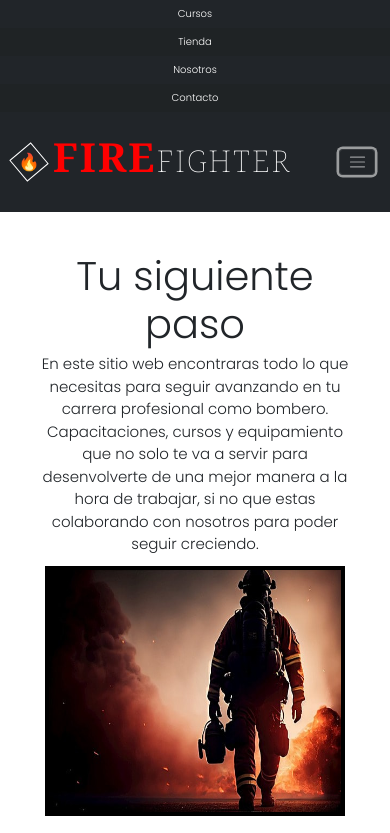
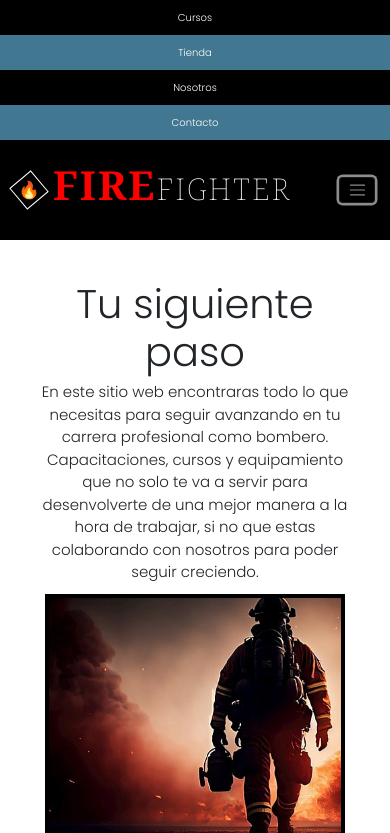
Before and after one commit to Lucianosc9927/firefighter-web, a plain HTML site: page index.html in a window 390 px wide. Both pictures are taken after a click on the button "Toggle navigation". Shown: the top 833 px of the page. Drawn offline with nearby package versions, Linux system fonts and the light colour scheme.

Commit message:
Se refactoriza codigo del header

```diff
--- a/css/estilos.css
+++ b/css/estilos.css
@@ -1,9 +1,8 @@
 /*Variables*/
 :root {
   /*Fuente*/
-    --ff-principal: 'Poppins', sans-serif;
-    --ff-logo: 'Noto Serif', serif;
-
+  --ff-principal: "Poppins", sans-serif;
+  --ff-logo: "Noto Serif", serif;
   /*Colores*/
   --clr-blanco: #ffffff;
 }
@@ -13,39 +12,44 @@
   padding: 0;
   box-sizing: border-box;
 }
-html {/*Resetear 1rem = 10px*/font-size: 62.5%;}
+html {
+  /*Resetear 1rem = 10px*/
+  font-size: 62.5%;
+}
 body {
-    width: 100vw;
   font-family: var(--ff-principal);
   font-size: 1rem;
 }
-h1  {font-size: 4rem;}
-p   {font-size: 1.5rem;}
-a   {text-decoration: none;}
-li  {list-style: none;}
-ul  {
+h1 {
+  font-size: 4rem;
+}
+p {
+  font-size: 1.5rem;
+}
+a {
+  text-decoration: none;
+}
+li {
+  list-style: none;
+}
+ul {
   padding: 0;
   margin: 0;
 }
 /*Utilidades*/
 /*Header*/
 .header {
-    max-width: 100%;
-    min-width: 375px;
+  background-color: black;
+  text-align: center;
 }
 /*Navegacion*/
-.navegacion__enlaces {
-    text-align: center;
-    line-height: 2rem;
+.navegacion__link {
+  display: block;
+  color: var(--clr-blanco);
+  padding: 1rem 0;
 }
-.navegacion__enlaces li {
-    padding: 4px 0;
-}
-.navegacion__enlaces li > a {
-    color: var(--clr-blanco);
-}
-.navegacion__enlaces li:nth-child(even) {
-    background-color: #1f2325;
+.navegacion__link--clr-secondary {
+  background-color: #427791;
 }
 /*Logo*/
 .logo {
@@ -76,14 +80,14 @@ ul  {
   color: white;
   font-family: var(--ff-logo);
   text-transform: uppercase;
-    letter-spacing: .2rem;
+  letter-spacing: 0.2rem;
   color: red;
 }
 .logo__texto--thin {
   font-weight: 100;
   font-size: 3rem;
   color: white;
-    margin-left: .2px;
+  margin-left: 0.2px;
 }
 /*Hero*/
 .hero {
@@ -91,9 +95,11 @@ ul  {
   padding: 4rem;
 }
 .hero__img {
-    width:300px;
+  max-width: 300px;
+  width: 100%;
   height: 250px;
-    border: .4rem solid black;
+  border: 0.4rem solid black;
+  object-fit: cover;
 }
 .hero__texto {
   width: 100%;
@@ -145,6 +151,7 @@ ul  {
 .carousel-item img {
   height: 40rem;
   min-width: 290px;
+  object-fit: cover;
 }
 .nosotros {
   display: flex;
@@ -153,7 +160,7 @@ ul  {
   margin: 2rem 0;
   text-align: center;
 }
-.nosotros img{
+.nosotros img {
   width: 20rem;
 }
 .tienda__informacion {
@@ -162,6 +169,23 @@ ul  {
   align-items: center;
   row-gap: 5px;
   margin: 20px;
+}
+/*Footer*/
+.footer {
+  display: flex;
+  flex-direction: column;
+  align-items: center;
+  padding: 4rem;
+}
+.redes__enlaces {
+  display: flex;
+  flex-direction: column;
+  row-gap: 2rem;
+}
+.redes__enlaces li > a {
+  font-size: 1.5rem;
+  color: var(--clr-blanco);
+  margin-left: 0.6rem;
 }
 
 @media (min-width: 480px) {
@@ -233,25 +257,6 @@ ul  {
   .tienda__informacion p {
     width: 500px;
   }
-
-
-}
-/*Footer*/
-.footer {
-    display: flex;
-    flex-direction: column;
-    align-items: center;
-    padding: 4rem;
-}
-.redes__enlaces {
-    display: flex;
-    flex-direction: column;
-    row-gap: 2rem;
-}
-.redes__enlaces li > a {
-    font-size: 1.5rem;
-    color: var(--clr-blanco);
-    margin-left: .6rem;
 }
 
 @media (min-width: 1200px) {
@@ -299,7 +304,6 @@ ul  {
   .tienda__informacion p {
     width: 800px;
   }
-
 }
 .formulario {
   width: 90%;
@@ -322,7 +326,7 @@ ul  {
   height: 30px;
   padding: 8px;
 }
-  :is(input,textarea)::placeholder {
+:is(input, textarea)::placeholder {
   font-size: 1.1rem;
 }
 textarea {
--- a/index.html
+++ b/index.html
@@ -1,46 +1,54 @@
 <!DOCTYPE html>
 <html lang="es">
   <head>
-    <meta charset="UTF-8">
-    <meta name="viewport" content="width=device-width, initial-scale=1.0">
+    <meta charset="UTF-8" />
+    <meta name="viewport" content="width=device-width, initial-scale=1.0" />
     <title>Firefighter 🔥</title>
     <!--Fonts-->
-    <link rel="preconnect" href="https://fonts.googleapis.com">
-    <link rel="preconnect" href="https://fonts.gstatic.com" crossorigin>
-    <link href="https://fonts.googleapis.com/css2?family=Noto+Serif:wght@100;700&family=Poppins:wght@300&display=swap" rel="stylesheet">
+    <link rel="preconnect" href="https://fonts.googleapis.com" />
+    <link rel="preconnect" href="https://fonts.gstatic.com" crossorigin />
+    <link href="https://fonts.googleapis.com/css2?family=Noto+Serif:wght@100;700&family=Poppins:wght@300&display=swap" rel="stylesheet" />
     <!--Font Awesone-->
     <script src="https://kit.fontawesome.com/0cfc5346ad.js" crossorigin="anonymous"></script>
     <!--Bootstrap Css-->
-    <link href="https://cdn.jsdelivr.net/npm/bootstrap@5.3.1/dist/css/bootstrap.min.css" rel="stylesheet" integrity="sha384-4bw+/aepP/YC94hEpVNVgiZdgIC5+VKNBQNGCHeKRQN+PtmoHDEXuppvnDJzQIu9" crossorigin="anonymous">
+    <link href="https://cdn.jsdelivr.net/npm/bootstrap@5.3.1/dist/css/bootstrap.min.css" rel="stylesheet" integrity="sha384-4bw+/aepP/YC94hEpVNVgiZdgIC5+VKNBQNGCHeKRQN+PtmoHDEXuppvnDJzQIu9" crossorigin="anonymous" />
     <!--My Css-->
-    <link rel="stylesheet" href="./css/estilos.css">
+    <link rel="stylesheet" href="./css/estilos.css" />
   </head>
   <body>
     <header class="header">
-        <div class="collapse navegacion" id="navbarToggleExternalContent" data-bs-theme="dark">
-            <div class="bg-dark">
+      <div class="collapse" id="navbarToggleExternalContent" data-bs-theme="dark">
+        <div class="navegacion">
           <ul class="navegacion__enlaces">
-                    <li><a href="./pages/cursos.html">Cursos</a></li>
-                    <li><a href="./pages/tienda.html">Tienda</a></li>
-                    <li><a href="./pages/nosotros.html">Nosotros</a></li>
-                    <li><a href="./pages/contacto.html">Contacto</a></li>
+            <li>
+              <a class="navegacion__link" href="./pages/cursos.html">Cursos</a>
+            </li>
+            <li>
+              <a class="navegacion__link navegacion__link--clr-secondary" href="./pages/tienda.html">Tienda</a>
+            </li>
+            <li>
+              <a class="navegacion__link" href="./pages/nosotros.html">Nosotros</a>
+            </li>
+            <li>
+              <a class="navegacion__link  navegacion__link--clr-secondary" href="./pages/contacto.html">Contacto</a>
+            </li>
           </ul>
         </div>
       </div>
-          <nav class="navbar navbar-dark bg-dark p-4">
+      <nav class="navbar navbar-dark p-4">
         <div class="container-fluid p-0">
-                <div class="logo"> <!--Logo-->
+          <div class="logo">
+            <!--Logo-->
             <div class="logo__marco">
               <div class="logo__imagen">
-                        <img src="./img/fireLogo.png" alt="Fuego Logo">
+                <img src="./img/fireLogo.png" alt="Fuego Logo" />
               </div>
             </div>
             <a href="./index.html">
-                      <p class="logo__texto">
-                      Fire<span class="logo__texto--thin">fighter</span>
-                      </p>
+              <p class="logo__texto">Fire<span class="logo__texto--thin">fighter</span></p>
             </a>
-                </div>             <!--Logo-->
+          </div>
+          <!--Logo-->
           <button class="navbar-toggler boton-header" type="button" data-bs-toggle="collapse" data-bs-target="#navbarToggleExternalContent" aria-controls="navbarToggleExternalContent" aria-expanded="false" aria-label="Toggle navigation">
             <span class="navbar-toggler-icon"></span>
           </button>
@@ -52,7 +60,7 @@
         <h1 class="hero__titulo">Tu siguiente paso</h1>
         <div class="hero__contenedor">
           <p class="hero__texto">En este sitio web encontraras todo lo que necesitas para seguir avanzando en tu carrera profesional como bombero. Capacitaciones, cursos y equipamiento que no solo te va a servir para desenvolverte de una mejor manera a la hora de trabajar, si no que estas colaborando con nosotros para poder seguir creciendo.</p>
-            <img class="hero__img" src="./img/firefighter-hero.jpg" alt="Bombero">
+          <img class="hero__img" src="./img/firefighter-hero.jpg" alt="Bombero" />
         </div>
         <button class="hero__boton"><a href="./pages/nosotros.html">Mas sobre nosotros</a></button>
       </section>
@@ -61,16 +69,16 @@
         <div id="carouselExample" class="carousel slide m-5">
           <div class="carousel-inner">
             <div class="carousel-item active">
-                <img src="./img/imgGaleria4.jpeg" class="d-block w-100" alt="...">
+              <img src="./img/imgGaleria4.jpeg" class="d-block w-100" alt="..." />
             </div>
             <div class="carousel-item">
-                <img src="./img/imgGaleria2.jpeg" class="d-block w-100" alt="...">
+              <img src="./img/imgGaleria2.jpeg" class="d-block w-100" alt="..." />
             </div>
             <div class="carousel-item">
-                <img src="./img/imgGaleria3.jpeg" class="d-block w-100" alt="...">
+              <img src="./img/imgGaleria3.jpeg" class="d-block w-100" alt="..." />
             </div>
             <div class="carousel-item">
-                <img src="./img/imgGaleria1.jpeg" class="d-block w-100" alt="...">
+              <img src="./img/imgGaleria1.jpeg" class="d-block w-100" alt="..." />
             </div>
           </div>
           <button class="carousel-control-prev" type="button" data-bs-target="#carouselExample" data-bs-slide="prev">
@@ -84,31 +92,31 @@
         </div>
       </section>
     </main>
-    <footer class="footer bg-dark p-4 ">
-      <div class="logo"> <!--Logo-->
+    <footer class="footer bg-dark p-4">
+      <div class="logo">
+        <!--Logo-->
         <div class="logo__marco">
           <div class="logo__imagen">
-              <img src="./img/fireLogo.png" alt="Fuego Logo">
+            <img src="./img/fireLogo.png" alt="Fuego Logo" />
           </div>
         </div>
         <a href="./index.html">
-            <p class="logo__texto">
-            Fire<span class="logo__texto--thin">fighter</span>
-            </p>
+          <p class="logo__texto">Fire<span class="logo__texto--thin">fighter</span></p>
         </a>
-      </div>             <!--Logo-->
+      </div>
+      <!--Logo-->
       <div class="redes">
         <ul class="redes__enlaces">
           <li>
-            <i class="fa-brands fa-instagram fa-2xl" style="color: #a30f0f;"></i>
+            <i class="fa-brands fa-instagram fa-2xl" style="color: #a30f0f"></i>
             <a href="#">Instagram</a>
           </li>
           <li>
-            <i class="fa-brands fa-whatsapp fa-2xl" style="color: #961d1d;"></i>
+            <i class="fa-brands fa-whatsapp fa-2xl" style="color: #961d1d"></i>
             <a href="#">Whatsapp</a>
           </li>
           <li>
-            <i class="fa-regular fa-paper-plane fa-2xl" style="color: #9e2929;"></i>
+            <i class="fa-regular fa-paper-plane fa-2xl" style="color: #9e2929"></i>
             <a href="./pages/contacto.html">Contacto</a>
           </li>
         </ul>
```
Lines whose indentation alone changed are shown as unchanged.
